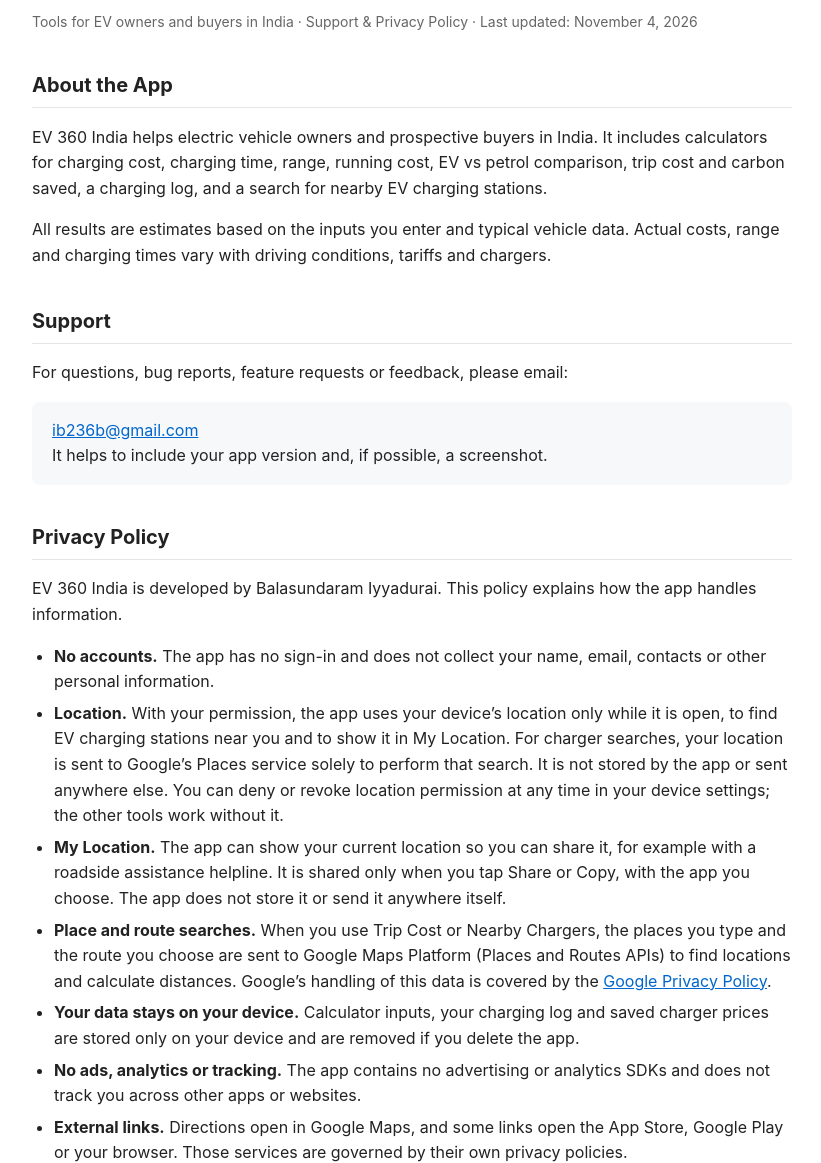
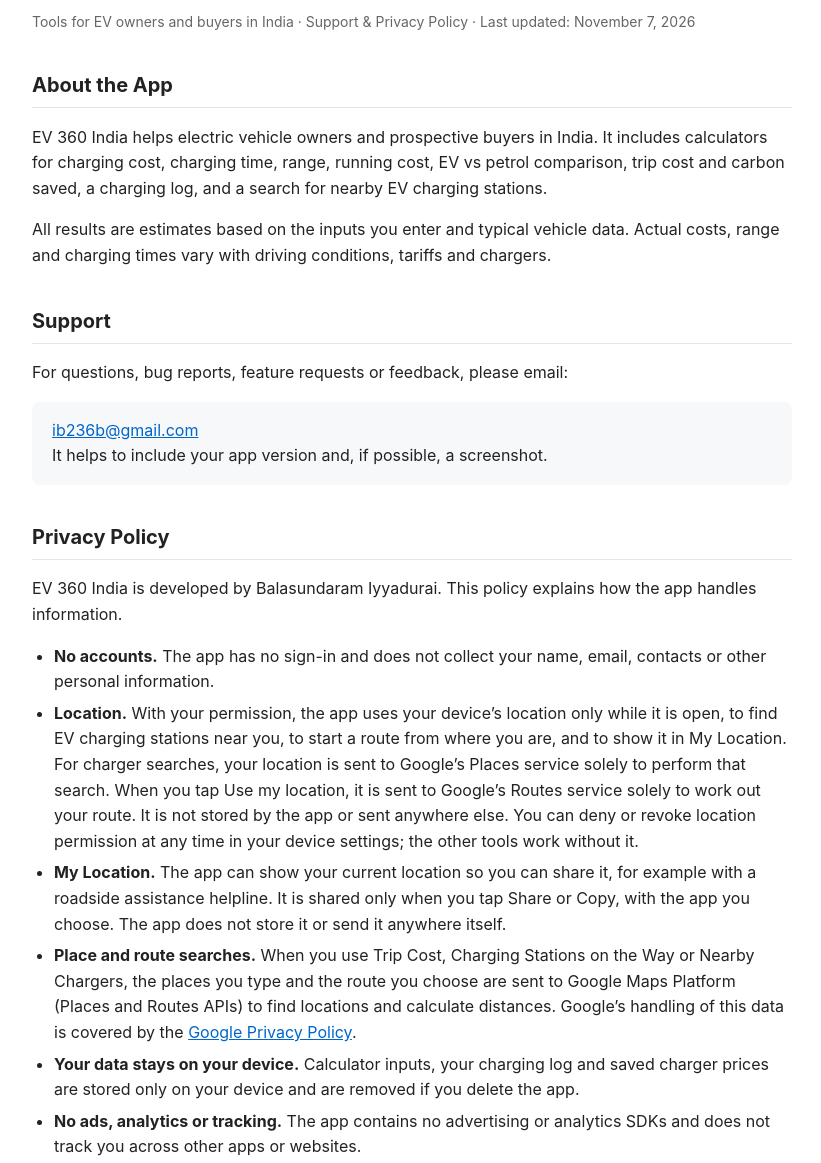
Before and after one commit to ibneyveli-bit/ibneyveli-bit.github.io, a plain HTML site: page ev360/index.html in a window 1280 px wide. Shown: the part 99-1262 px from the top of the page, without its empty margins (228-1049 px from the left). Drawn offline with Linux system fonts and the light colour scheme.

Commit message:
EV 360 India: privacy policy covers starting a route from your location
Co-Authored-By: Claude Opus 5.5 <noreply@anthropic.com>

```diff
--- a/ev360/index.html
+++ b/ev360/index.html
@@ -2,7 +2,7 @@
 <html lang="en"><head><meta charset="utf-8"><meta name="viewport" content="width=device-width,initial-scale=1">
 <title>EV 360 India &ndash; Support &amp; Privacy</title><style>body{font-family:-apple-system,BlinkMacSystemFont,"Segoe UI",Roboto,Arial,sans-serif;line-height:1.6;color:#222;background:#fff;max-width:760px;margin:0 auto;padding:32px 20px 80px}h1{font-size:28px;margin-bottom:4px}.meta{color:#666;font-size:14px;margin-bottom:32px}h2{font-size:20px;margin-top:36px;border-bottom:1px solid #e5e5e5;padding-bottom:6px}ul{padding-left:22px}li{margin-bottom:6px}a{color:#0066cc}.contact{background:#f6f8fa;border-radius:8px;padding:16px 20px;margin-top:16px}@media(prefers-color-scheme:dark){body{color:#e6e6e6;background:#111}.meta{color:#999}h2{border-color:#333}a{color:#5aa9ff}.contact{background:#1c1f24}}</style></head><body>
 <h1>EV 360 India</h1>
-<p class="meta">Tools for EV owners and buyers in India &middot; Support &amp; Privacy Policy &middot; Last updated: November 4, 2026</p>
+<p class="meta">Tools for EV owners and buyers in India &middot; Support &amp; Privacy Policy &middot; Last updated: November 7, 2026</p>
 
 <h2>About the App</h2>
 <p>EV 360 India helps electric vehicle owners and prospective buyers in India. It includes calculators for charging cost, charging time, range, running cost, EV vs petrol comparison, trip cost and carbon saved, a charging log, and a search for nearby EV charging stations.</p>
@@ -17,9 +17,9 @@ It helps to include your app version and, if possible, a screenshot.</div>
 <p>EV 360 India is developed by Balasundaram Iyyadurai. This policy explains how the app handles information.</p>
 <ul>
 <li><strong>No accounts.</strong> The app has no sign-in and does not collect your name, email, contacts or other personal information.</li>
-<li><strong>Location.</strong> With your permission, the app uses your device&rsquo;s location only while it is open, to find EV charging stations near you and to show it in My Location. For charger searches, your location is sent to Google&rsquo;s Places service solely to perform that search. It is not stored by the app or sent anywhere else. You can deny or revoke location permission at any time in your device settings; the other tools work without it.</li>
+<li><strong>Location.</strong> With your permission, the app uses your device&rsquo;s location only while it is open, to find EV charging stations near you, to start a route from where you are, and to show it in My Location. For charger searches, your location is sent to Google&rsquo;s Places service solely to perform that search. When you tap Use my location, it is sent to Google&rsquo;s Routes service solely to work out your route. It is not stored by the app or sent anywhere else. You can deny or revoke location permission at any time in your device settings; the other tools work without it.</li>
 <li><strong>My Location.</strong> The app can show your current location so you can share it, for example with a roadside assistance helpline. It is shared only when you tap Share or Copy, with the app you choose. The app does not store it or send it anywhere itself.</li>
-<li><strong>Place and route searches.</strong> When you use Trip Cost or Nearby Chargers, the places you type and the route you choose are sent to Google Maps Platform (Places and Routes APIs) to find locations and calculate distances. Google&rsquo;s handling of this data is covered by the <a href="https://policies.google.com/privacy">Google Privacy Policy</a>.</li>
+<li><strong>Place and route searches.</strong> When you use Trip Cost, Charging Stations on the Way or Nearby Chargers, the places you type and the route you choose are sent to Google Maps Platform (Places and Routes APIs) to find locations and calculate distances. Google&rsquo;s handling of this data is covered by the <a href="https://policies.google.com/privacy">Google Privacy Policy</a>.</li>
 <li><strong>Your data stays on your device.</strong> Calculator inputs, your charging log and saved charger prices are stored only on your device and are removed if you delete the app.</li>
 <li><strong>No ads, analytics or tracking.</strong> The app contains no advertising or analytics SDKs and does not track you across other apps or websites.</li>
 <li><strong>External links.</strong> Directions open in Google Maps, and some links open the App Store, Google Play or your browser. Those services are governed by their own privacy policies.</li>
```
